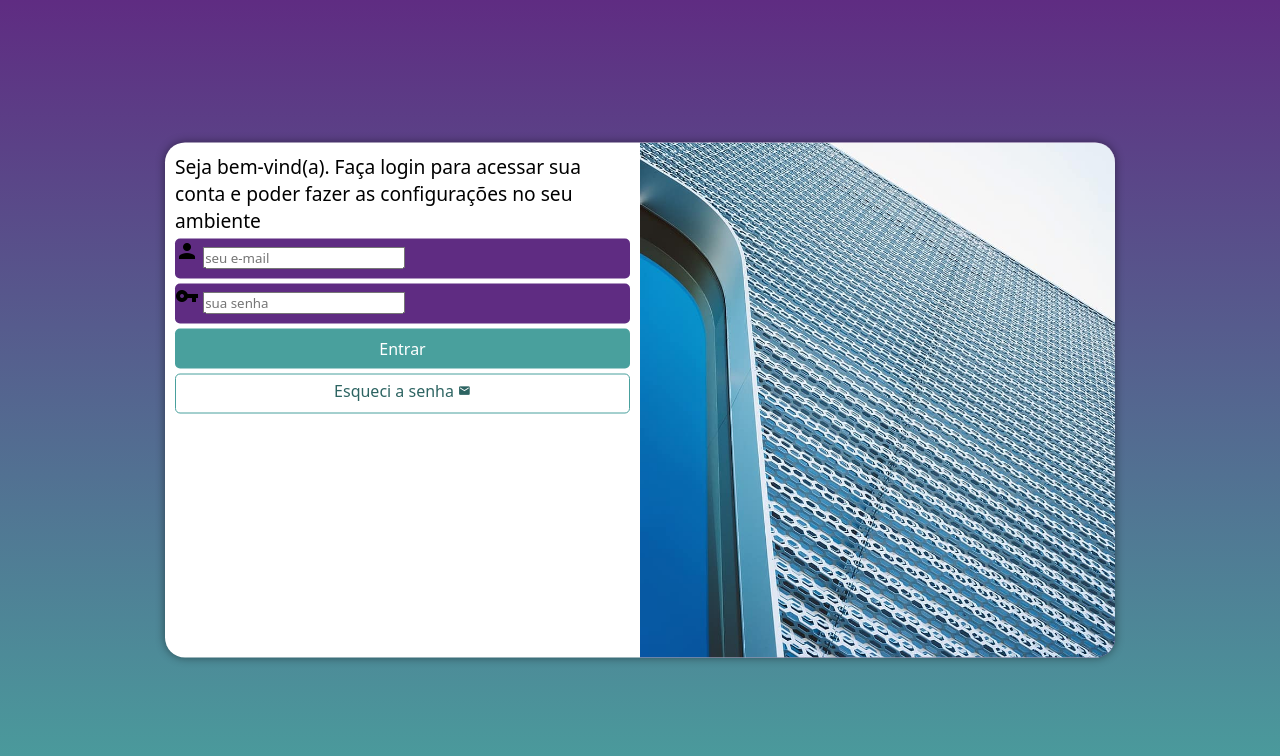
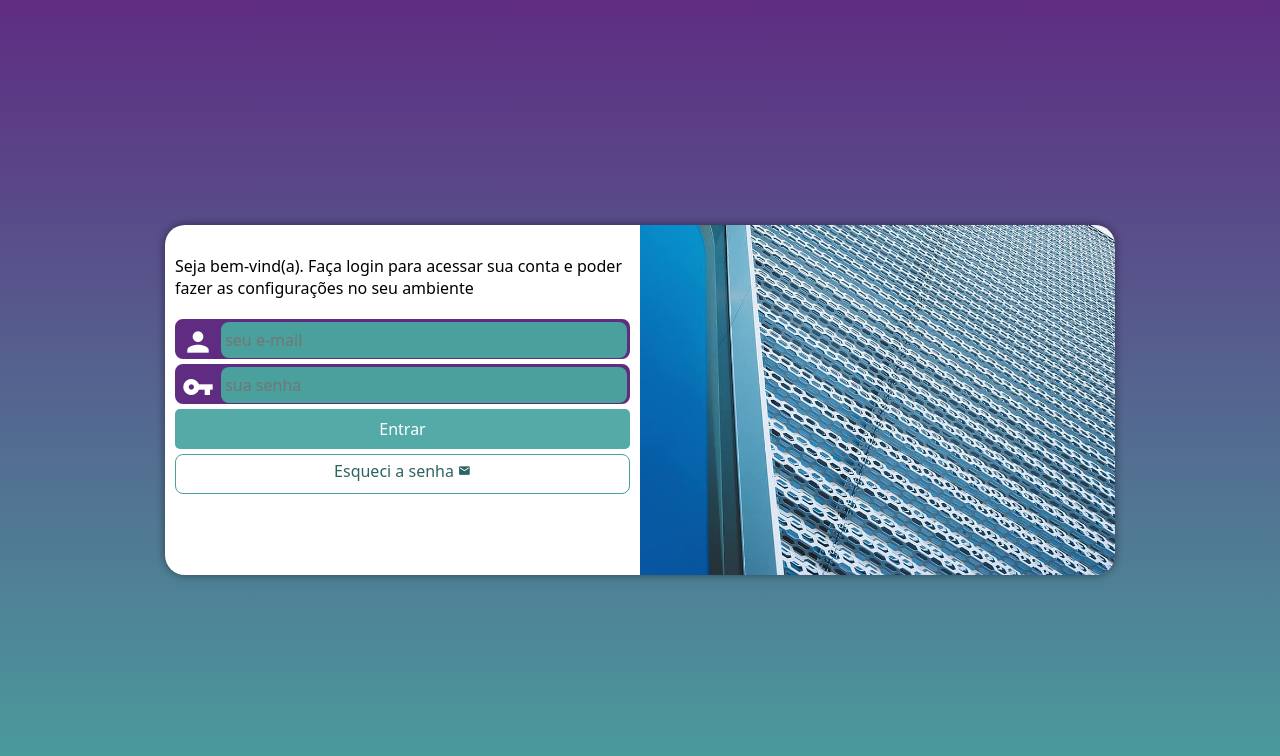
Before and after one commit to fernandosmiranda/projeto-login, a plain HTML site: page index.html in a window 1280 px wide. Drawn offline with Linux system fonts and the light colour scheme.

Commit message:
finalizando a tela de login

```diff
--- a/estilos/media-query.css
+++ b/estilos/media-query.css
@@ -8,6 +8,7 @@
 
     section#login{
         width: 80vw;
+        height: 280px;
     }
 
     section#login > div#imagem{
@@ -26,10 +27,12 @@
 
      body{
         background-image: linear-gradient(to top, #49a09d, #5f2c82);
+
     }
 
     section#login{
         width: 950px;
+        height: 350px;
     }
 
     section#login > div#imagem{
@@ -48,7 +51,8 @@
     }
 
     div#formulario > p{
-        font-size: 1.2em;
+        font-size: 1em;
+        margin: 20px 0px;
     }
 
 
--- a/estilos/style.css
+++ b/estilos/style.css
@@ -29,7 +29,6 @@ section#login{
     position: absolute;
     top: 50%;
     left: 50%;
-    transform: translate(-50%, -50%);
     overflow: hidden;
     background-color: white;
     width: 250px;
@@ -38,6 +37,7 @@ section#login{
     box-shadow: 0px 0px 10px rgba(0, 0, 0, 0.450);
     transition: width 0.3s, height 0.3s;
     transition-timing-function: ease;
+    transform: translate(-50%, -50%);
 }
 
 section#login > div#imagem{
@@ -64,10 +64,11 @@ div#formulario > p{
 
 form > div.campo{
     background-color: #5f2c82;
+    border: 2px solid #5f2c82;
     display: block;
     width: 100%;
     height: 40px;
-    border-radius: 5px;
+    border-radius: 8px;
     margin: 5px 0px;
 
 }
@@ -76,16 +77,39 @@ div.campo > label {
     display: none;
 }
 
+div.campo > i{
+    color: white;
+    font-size: 2em;
+    width: 40px;
+    padding: 5px;
+}
+
+div.campo > input{
+    background-color: #49a09d;
+    font-size: 1em;
+    width: calc(100% - 45px);
+    height: 100%;
+    border: 0px;
+    border-radius: 8px;
+    padding: 4px;
+    transform: translateY(-12px);
+}
+
+div.campo > input:focus-within{
+    background-color: white;
+    border: none;
+}
+
 form > input[type=submit] {
     display: block;
     font-size: 1em;
     width: 100%;
     height: 40px;
-    background-color: #49a09d;
+    background-color: #53aaa7;
     color: white;
     border: none;
     border-radius: 5px;
-    margin-top: 5px;
+    cursor: pointer;
 }
 
 form > input[type=submit]:hover {
@@ -103,7 +127,7 @@ form > a.botao {
     background-color: white;
     color: #2d6462;
     border: 1px solid #49a09d;
-    border-radius: 5px;
+    border-radius: 8px;
     text-decoration: none;
 }
 
```
